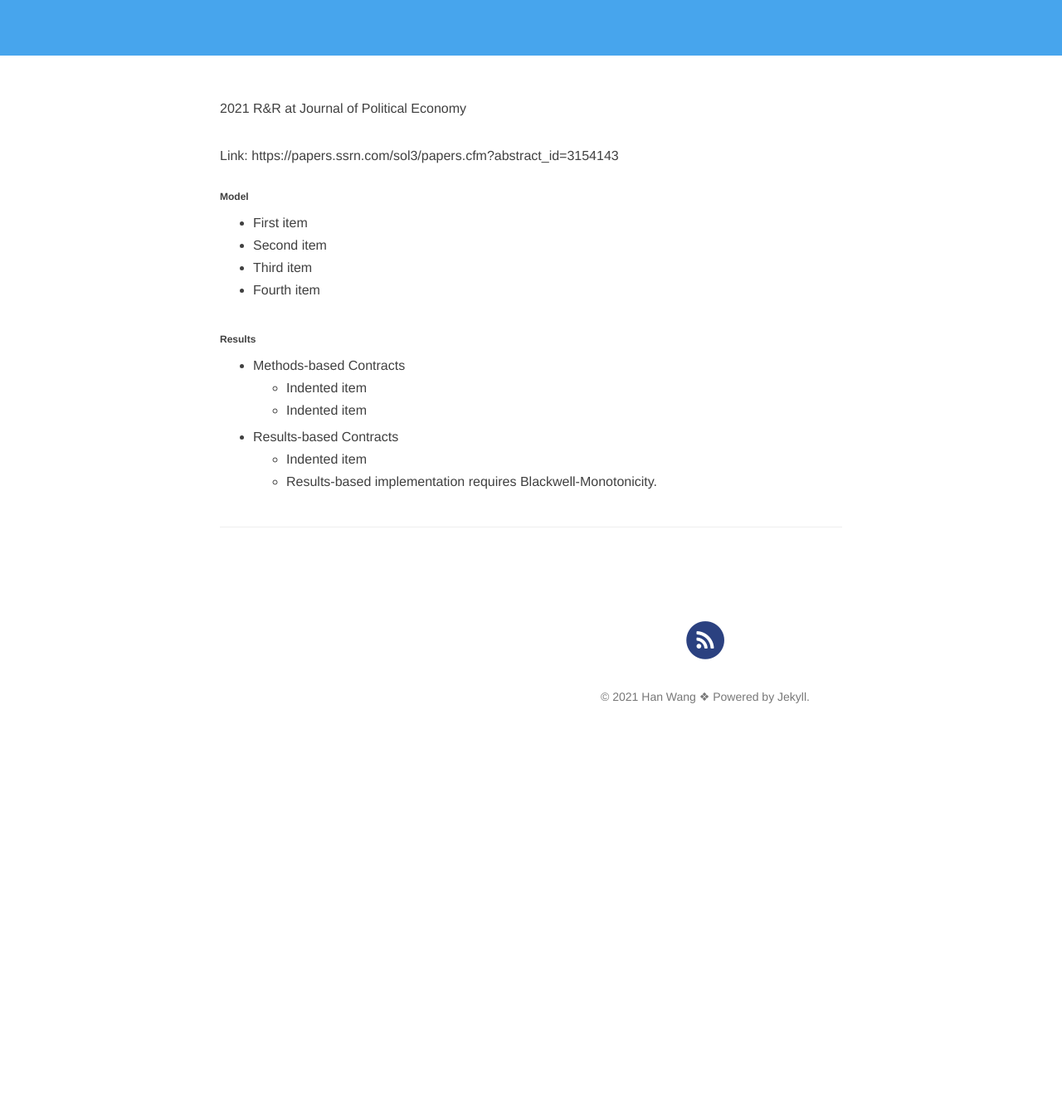
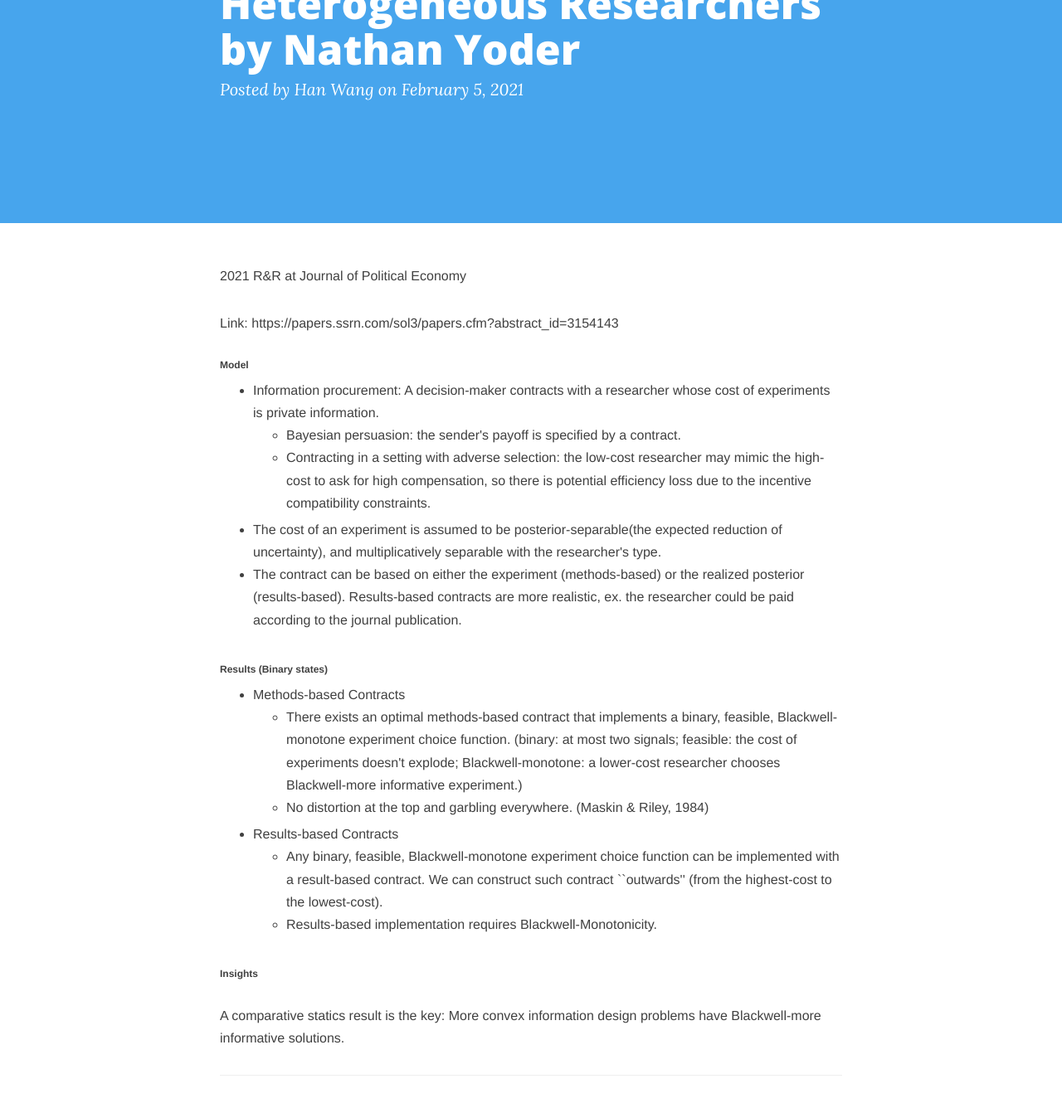
Before and after one commit to hanwangecon/hanwangecon.github.io, a Jekyll site: the page built from _posts/2021-02-05-first-post.md, in a window 1280 px wide and 1400 px high, scrolled down 275 px. Shown: the top 1336 px of the window at 83% size. Built offline with Jekyll 4.4.1, drawn with Linux system fonts in a browser that asks for light colours; nearby versions of some CDN libraries; comment, search, counter and statistics services are not loaded; before the commit the page ends 1193 px from its top, so only the background shows below that; some of the changed text lies outside the part shown.

Commit message:
firstpost

```diff
--- a/_posts/2021-02-05-first-post.md
+++ b/_posts/2021-02-05-first-post.md
@@ -2,7 +2,7 @@
 layout: post
 published: true
 comments: false
-title: "Designing Incentives for Heterogeneous Researchers" by Nathan Yoder
+title: Designing Incentives for Heterogeneous Researchers by Nathan Yoder
 date: 2021-02-05
 categories: blog
 tags: [Econ]
@@ -16,25 +16,32 @@
 <h6>Model</h6>
 
 <ul>
-<li>First item</li>
-<li>Second item</li>
-<li>Third item</li>
-<li>Fourth item</li>
+<li>Information procurement: A decision-maker contracts with a researcher whose cost of experiments is private information. </li>
+<ul>
+<li>Bayesian persuasion: the sender's payoff is specified by a contract. </li>
+<li>Contracting in a setting with adverse selection: the low-cost researcher may mimic the high-cost to ask for high compensation, so there is potential efficiency loss due to the incentive compatibility constraints.</li>
+</ul>
+<li>The cost of an experiment is assumed to be posterior-separable(the expected reduction of uncertainty), and multiplicatively separable with the researcher's type.</li>
+<li>The contract can be based on either the experiment (methods-based) or the realized posterior (results-based). Results-based contracts are more realistic, ex. the researcher could be paid according to the journal publication.</li>
 </ul>
 
-<h6>Results</h6>
+<h6>Results (Binary states)</h6>
 
 <ul>
 <li>Methods-based Contracts
 <ul>
-<li>Indented item</li>
-<li>Indented item</li>
+<li>There exists an optimal methods-based contract that implements a binary, feasible, Blackwell-monotone experiment choice function. (binary: at most two signals; feasible: the cost of experiments doesn't explode; Blackwell-monotone: a lower-cost researcher chooses Blackwell-more informative experiment.) </li>
+<li>No distortion at the top and garbling everywhere. (Maskin & Riley, 1984)</li>
 </ul>
 </li>
 <li>Results-based Contracts
  <ul>
-<li>Indented item</li>
+<li>Any binary, feasible, Blackwell-monotone experiment choice function can be implemented with a result-based contract. We can construct such contract ``outwards'' (from the highest-cost to the lowest-cost). </li>
 <li>Results-based implementation requires Blackwell-Monotonicity.</li>
 </ul>
  </li>
 </ul>
+
+<h6>Insights</h6>
+
+A comparative statics result is the key: More convex information design problems have Blackwell-more informative solutions.
```
Also changed, not shown: 1 other file.
